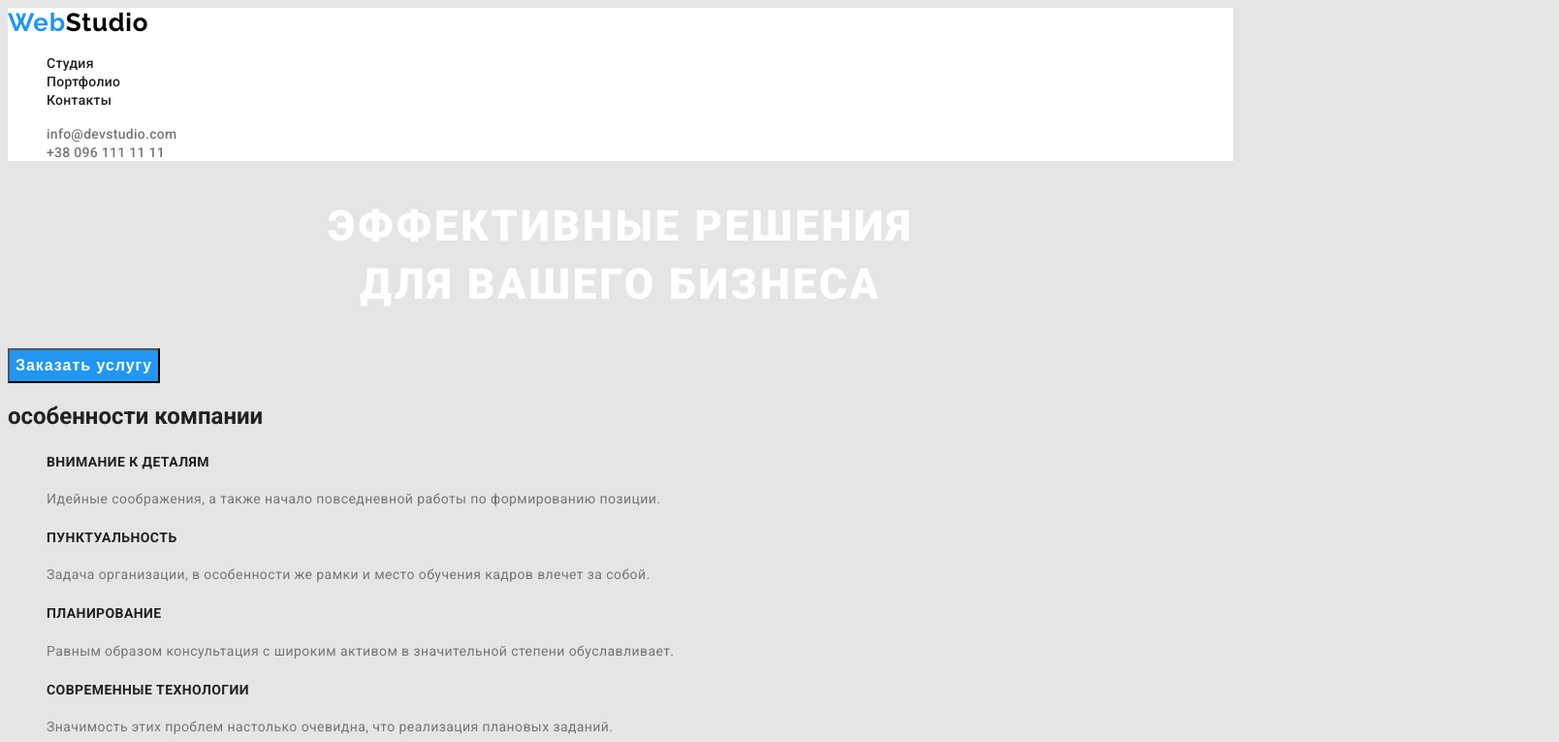
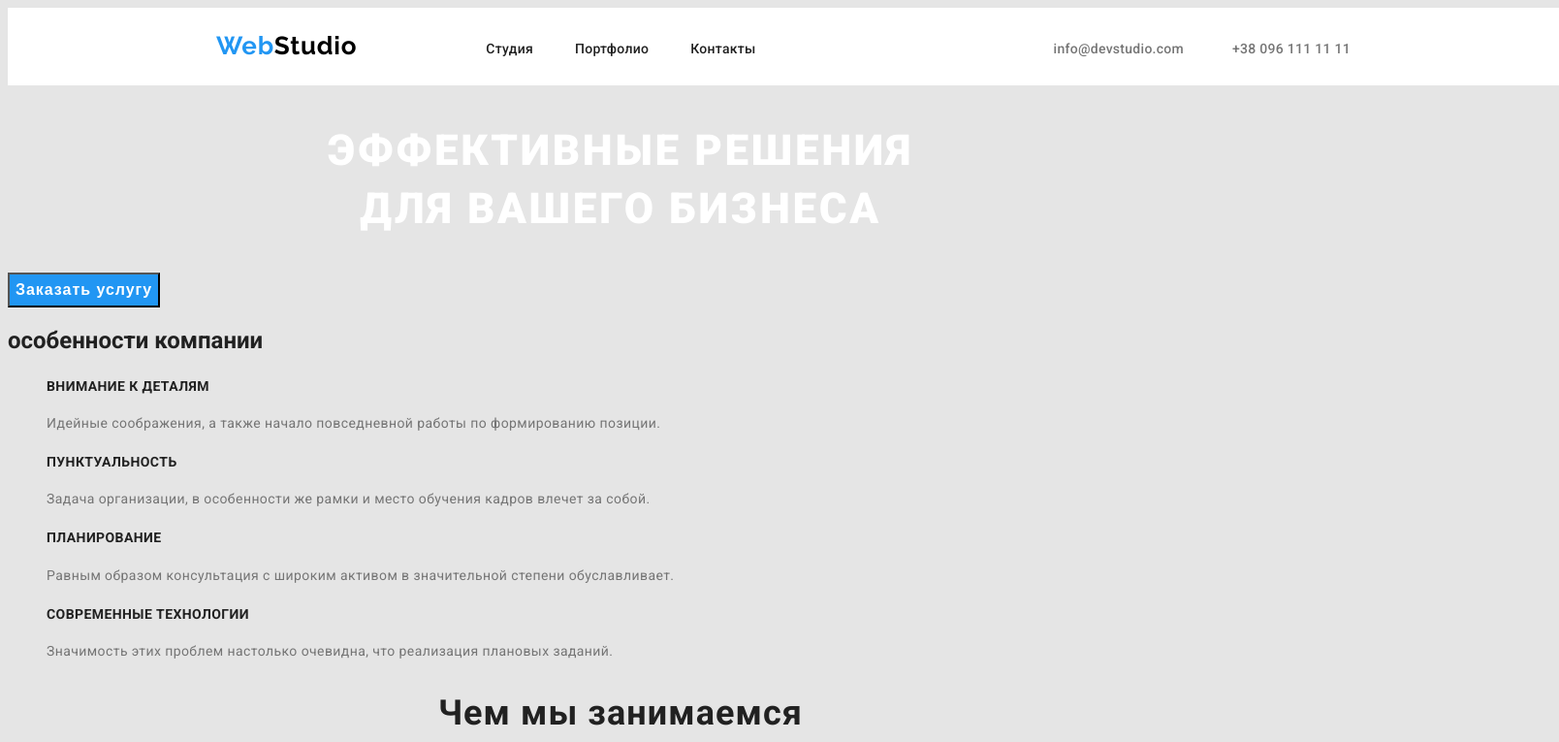
Before and after one commit to ViktoriiaBond/goit-markup-hw-02, a plain HTML site: page index.html in a window 1280 px wide. Shown: the top 765 px of the page at 97% size, 1608 px wide, since content can reach past the window. Drawn offline with Linux system fonts and the light colour scheme.

Commit message:
flex-box-for-header
разместила как на макете
кнопки для наведения маленькие-лучше сделать больше

```diff
--- a/css/styles.css
+++ b/css/styles.css
@@ -39,6 +39,14 @@ body {
 
 /*------------общие стили------------*/
 .web-logo {
+  /*------------проверить!!------------*/
+  display: block;
+  margin-left: 215px;
+  margin-right: 50px;
+  margin-top: 24px;
+  margin-bottom: 25px;
+  /*------------проверить!!------------*/
+
   color: var(--accent-color);
   font-family: var(--logo-font);
   font-weight: 700;
@@ -90,14 +98,39 @@ body {
   text-decoration: none;
 }
 
+.header {
+  display: flex;
+  justify-content: space-between;
+  width: 1600px;
+  height: 80px;
+  align-items: center;
+}
+
+.site-nav,
+.auth-nav {
+  display: flex;
+  height: 80px;
+}
+.nav {
+  display: flex;
+  height: 80px;
+  align-items: center;
+}
+.site-nav .site-nav-links {
+  margin-left: 43px;
+  margin-top: 32px;
+  margin-bottom: 32px;
+}
+
 .site-nav .link:hover,
 .site-nav .link:focus,
 .site-nav .link:active {
   color: var(--accent-color);
 }
+
 /*------------конец блок nav-----------------------*/
 
-/*-----------блок contacts-------------------------*/
+/*-----------блок contacts footer--------------------*/
 
 .auth-nav .link {
   color: var(--contacts-color);
@@ -108,6 +141,7 @@ body {
   letter-spacing: 0.03em;
 }
 
+/*-----------блок contacts header------------------*/
 .auth-nav .link-header {
   color: var(--main-color);
   font-weight: 500;
@@ -116,6 +150,16 @@ body {
   letter-spacing: 0.02em;
 }
 
+.auth-nav .auth-nav-links:not(:first-child) {
+  margin-left: 50px;
+  margin-right: 215px;
+}
+
+.auth-nav .auth-nav-links {
+  margin-top: 32px;
+  margin-bottom: 32px;
+}
+/*-----------блок contacts all-------------------*/
 .auth-nav .link:hover,
 .auth-nav .link:focus,
 .auth-nav .link-header:hover,
--- a/index.html
+++ b/index.html
@@ -12,31 +12,39 @@
 <body>
 <!--хедер-->
     <header class="header">
+        <div class="header-container">
             <nav class="nav">
+                <div class="nav-container">
                     <a class="web-logo" href="/">Web<span class="studio-logo-header">Studio</span></a>
+                </div>
+                <div class="nav-container">
                     <ul class="site-nav list">
-                <li>
+                        <li class="site-nav-links">
                             <a class="link" href="#">Студия</a>
                         </li>
-                <li>
+                        <li class="site-nav-links">
                             <a class="link" href="./portfolio.html">Портфолио</a>
                         </li>
-                <li>
+                        <li class="site-nav-links">
                             <a class="link" href="#">Контакты</a>
                         </li>
                     </ul>
+                </div>
             </nav>
+        </div>
          <!--контактная информация-->
+        <div class="header-container">
             <ul class="auth-nav list">
-            <li>
+                <li class="auth-nav-links">
 
                     <a class="link-header list" href="mailto:info@devstudio.com">info@devstudio.com</a>
                 </li>
-            <li>
+                <li class="auth-nav-links">
 
                     <a class="link-header list" href="tel:+380961111111">+38 096 111 11 11</a>
                 </li>
             </ul>
+        </div>
 
     </header>
 
```
Lines whose indentation alone changed are shown as unchanged.
